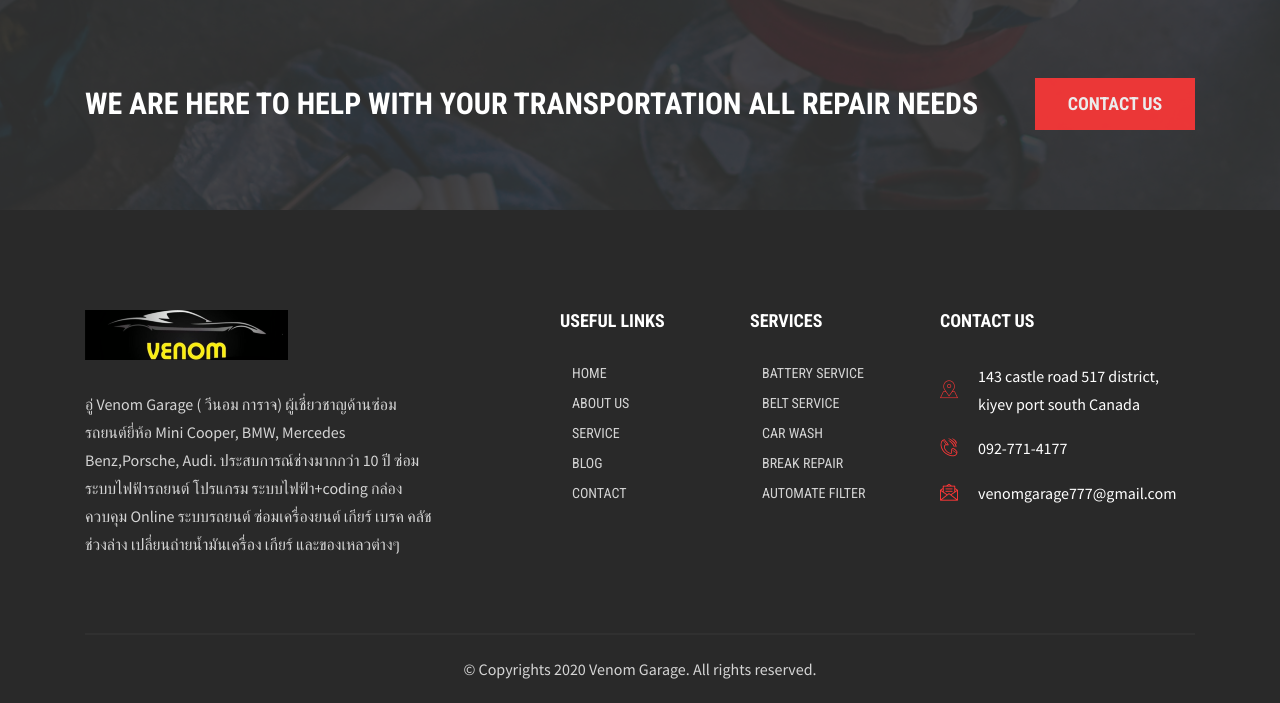
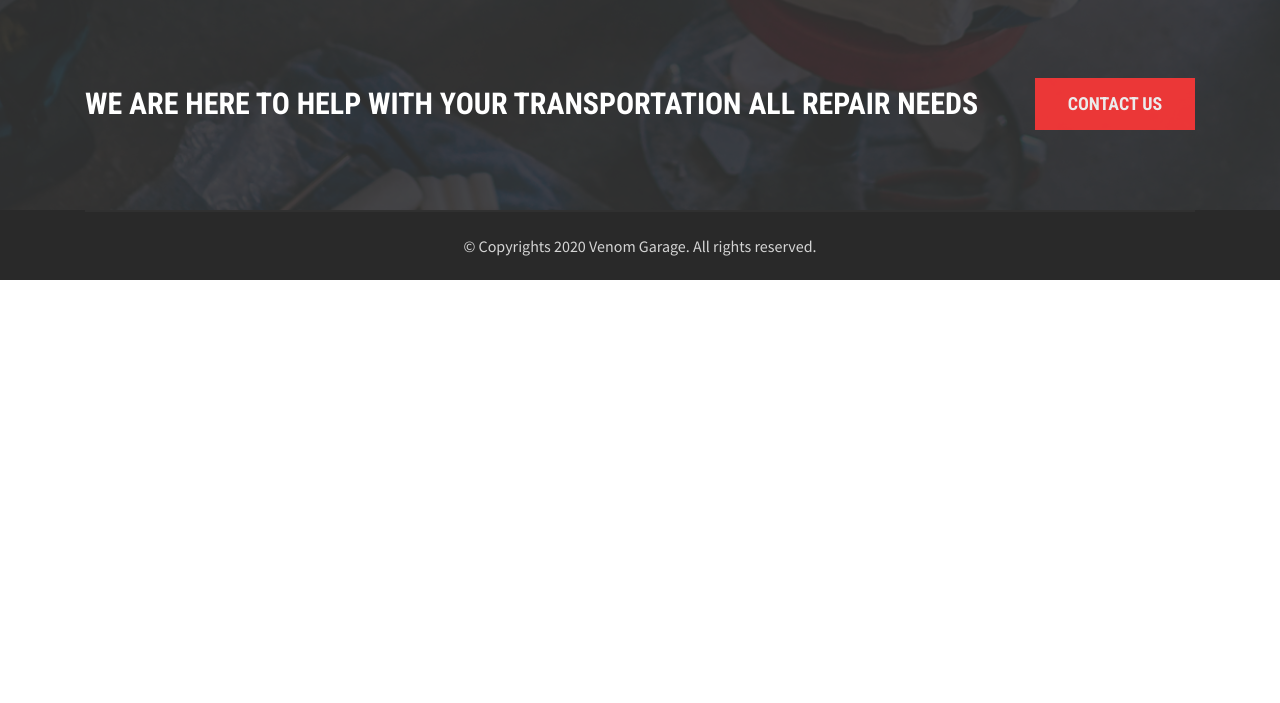
Before and after one commit to venomgarage777/venomgarage777.github.io, a plain HTML site: page index.html in a window 1280 px wide. Shown: the part 4986-5689 px from the top of the page. After the commit the page ends 5266 px from the top, so only its background shows below. Drawn offline with Linux system fonts and the light colour scheme.

Commit message:
remove footer area

```diff
--- a/index.html
+++ b/index.html
@@ -588,52 +588,6 @@
         <!--    Footer Area Start    -->
         <footer>
             <div class="container">
-                <div class="footer-top">
-                    <div class="row">
-                        <div class="col-xl-4 col-lg-4 col-md-12">
-                            <a class="logo-wrapper" href="index.html"><img src="assets/img/logo-2.png" alt=""></a>
-                            <p class="txt">อู่ Venom Garage ( วีนอม การาจ) ผู้เชี่ยวชาญด้านซ่อมรถยนต์ยี่ห้อ Mini Cooper, BMW, Mercedes Benz,Porsche, Audi. ประสบการณ์ช่างมากกว่า 10 ปี
-                                ซ่อมระบบไฟฟ้ารถยนต์ โปรแกรม ระบบไฟฟ้า+coding กล่องควบคุม Online ระบบรถยนต์ ซ่อมเครื่องยนต์ เกียร์ เบรค คลัช ช่วงล่าง เปลี่ยนถ่ายน้ำมันเครื่อง เกียร์ และของเหลวต่างๆ</p>
-                        </div>
-                        <div class="col-xl-2 offset-xl-1 col-lg-2 col-md-3">
-                            <h4>Useful Links</h4>
-                            <ul class="links">
-                                <li><a href="index.html">Home</a></li>
-                                <li><a href="about.html">About us</a></li>
-                                <li><a href="services.html">Service</a></li>
-                                <li><a href="blogs.html">Blog</a></li>
-                                <li><a href="contact.html">Contact</a></li>
-                            </ul>
-                        </div>
-                        <div class="col-xl-2 col-lg-2 col-md-3">
-                            <h4>Services</h4>
-                            <ul class="links">
-                                <li><a href="service-details.html">Battery Service</a></li>
-                                <li><a href="service-details.html">Belt service</a></li>
-                                <li><a href="service-details.html">car wash</a></li>
-                                <li><a href="service-details.html">break repair</a></li>
-                                <li><a href="service-details.html">automate filter</a></li>
-                            </ul>
-                        </div>
-                        <div class="col-xl-3 col-lg-4 col-md-6">
-                            <h4>Contact Us</h4>
-                            <div class="contact-infos">
-                                <div class="single-info">
-                                    <div class="icon-wrapper"><i class="flaticon-placeholder"></i></div>
-                                    <p>143 castle road 517 district, kiyev port south Canada</p>
-                                </div>
-                                <div class="single-info">
-                                    <div class="icon-wrapper"><i class="flaticon-phone-auricular-hand-drawn-ringing-tool-outline"></i></div>
-                                    <p>092-771-4177</p>
-                                </div>
-                                <div class="single-info">
-                                    <div class="icon-wrapper"><i class="flaticon-message"></i></div>
-                                    <p>venomgarage777@gmail.com</p>
-                                </div>
-                            </div>
-                        </div>
-                    </div>
-                </div>
                 <div class="footer-bottom">
                     <p>© Copyrights 2020 Venom Garage. All rights reserved. </p>
                 </div>
```
